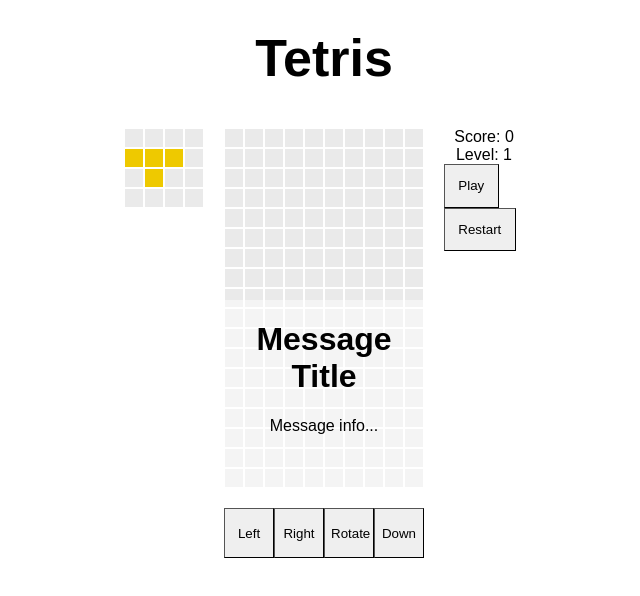
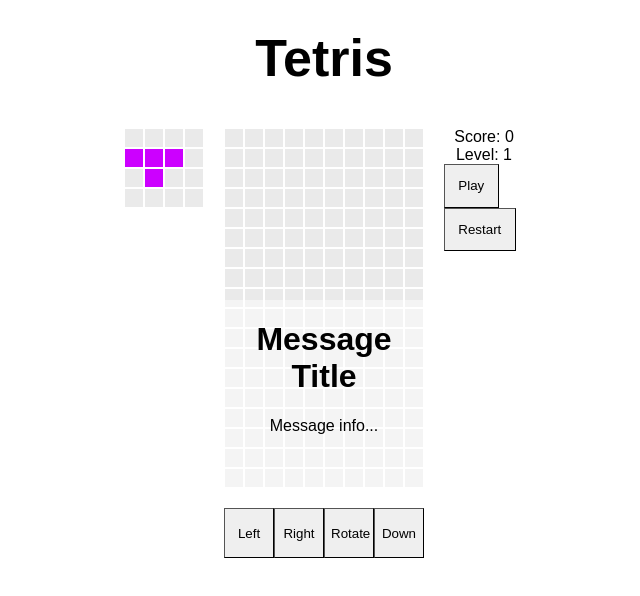
Before and after one commit to jaisawhney/redux-tetris, a React (Create React App) app: page / in a window 1280 px wide. Shown: the top 596 px of the page, without its empty margins (316-956 px from the left). Built offline with nearby package versions, Linux system fonts and the light colour scheme.

Commit message:
Use proper color scheme

```diff
--- a/src/index.css
+++ b/src/index.css
@@ -4,13 +4,13 @@
     --border-color: rgb(255, 255, 255);
 
     --color-0: #eaeaea;
-    --color-1: #ff6600;
-    --color-2: #eec900;
-    --color-3: #0000ff;
-    --color-4: #cc00ff;
-    --color-5: #00ff00;
-    --color-6: #66ccff;
-    --color-7: #ff0000;
+    --color-1: #66ccff;
+    --color-2: #cc00ff;
+    --color-3: #ff6600;
+    --color-4: #0000ff;
+    --color-5: #ff0000;
+    --color-6: #00ff00;
+    --color-7: #fce649;
 
     --cols: 10;
     --rows: 18;
```
